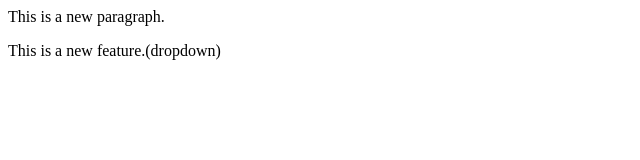
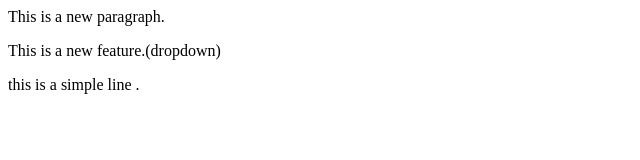
Before and after one commit to marufhasan-eng/localrepo, a plain HTML site: page index.html in a window 1280 px wide. Shown: the whole page, without its empty margins (0-640 px from the left). Drawn offline with Linux system fonts and the light colour scheme.

Commit message:
add one more paragraph tag

```diff
--- a/index.html
+++ b/index.html
@@ -1,2 +1,3 @@
 <p> This is a new paragraph.</p>
 <p> This is a new feature.(dropdown) </p>
+<p> this  is a simple line .</p>
```
